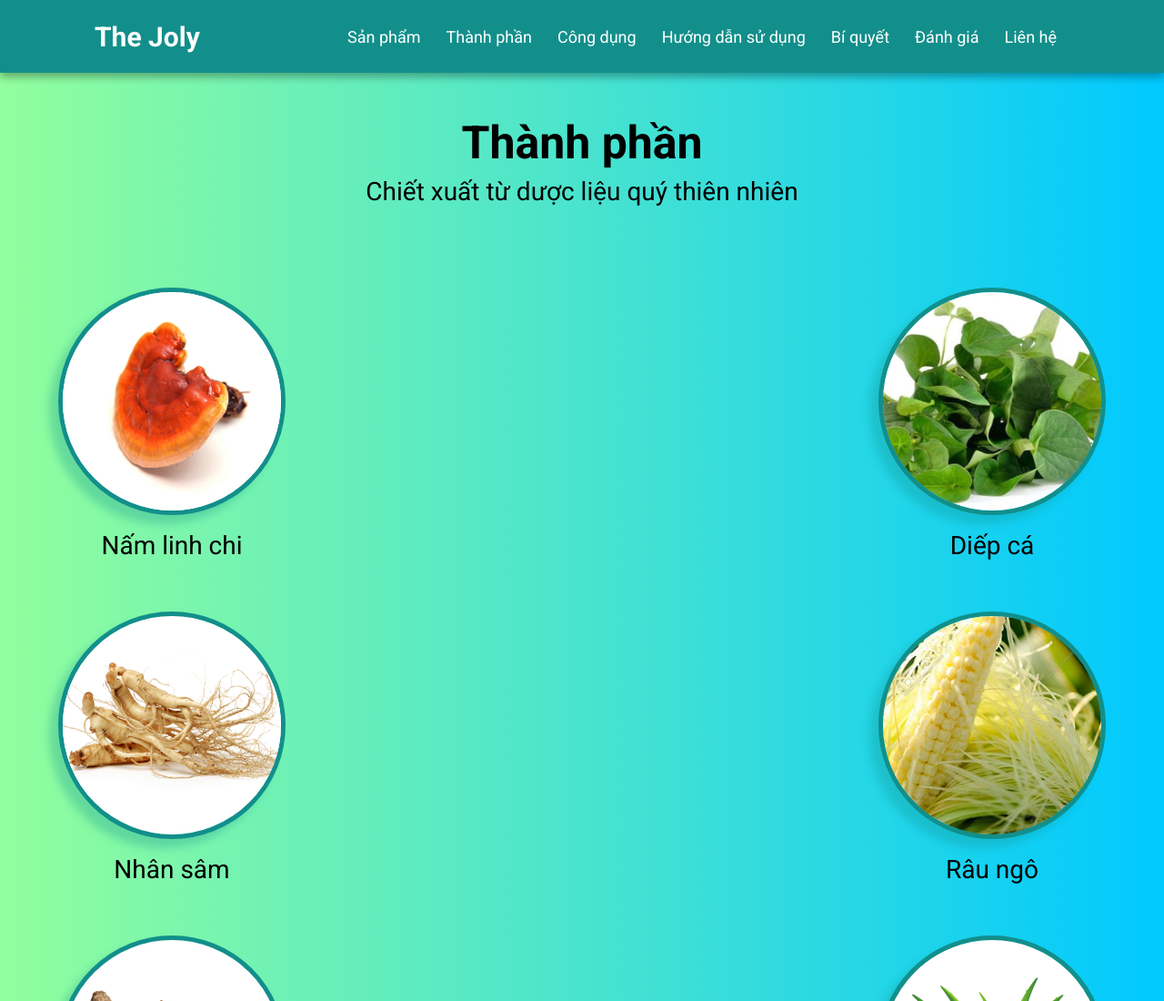
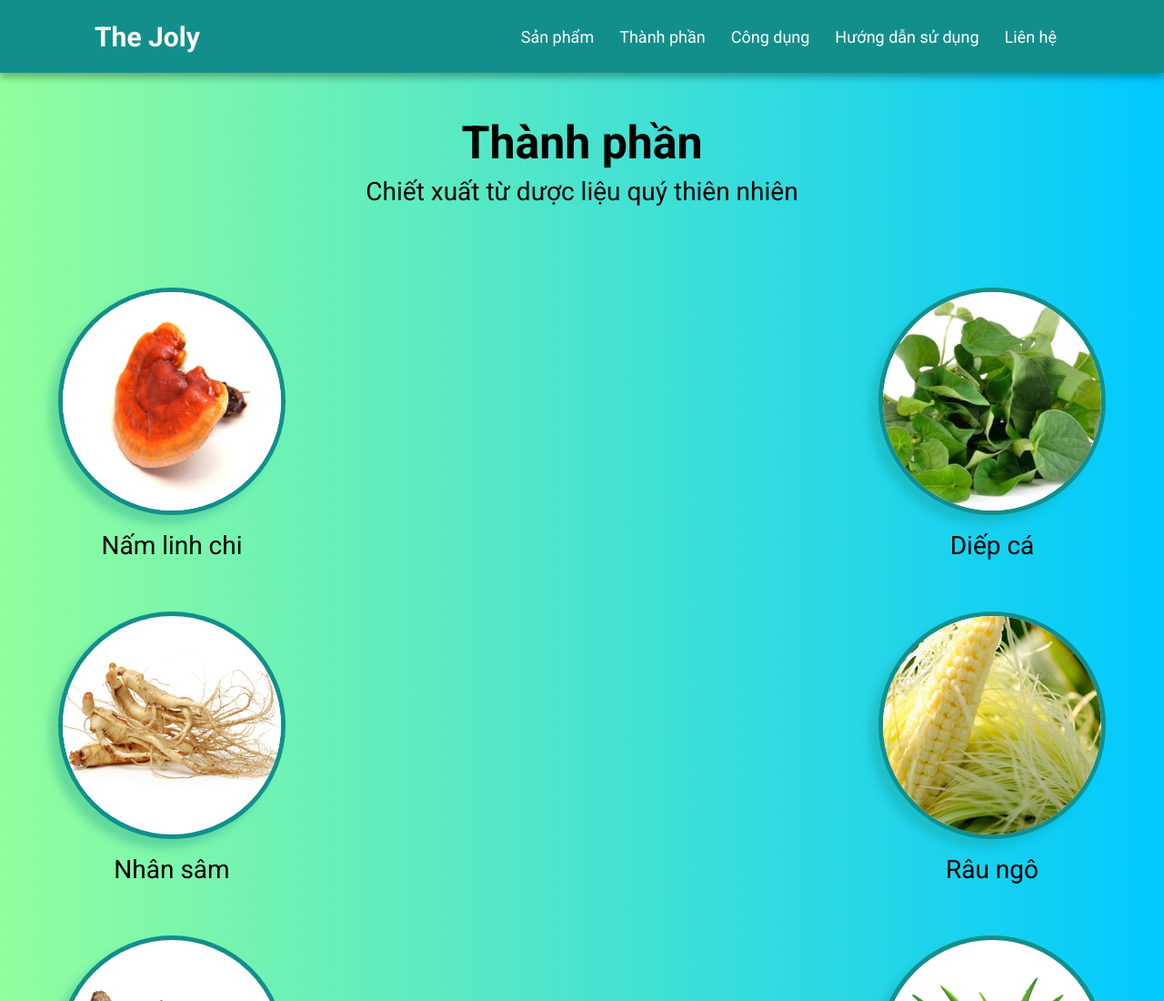
Before and after one commit to vanhieu95/the-joly, a website: page build/index.html in a window 1280 px wide. Shown: the top 1100 px of the page at 91% size. Drawn offline with Linux system fonts and the light colour scheme.

Commit message:
update navbar

```diff
--- a/build/index.html
+++ b/build/index.html
@@ -66,12 +66,12 @@
               <li class="menu__item">
                 <a class="menu__link" href="#guide">Hướng dẫn sử dụng</a>
               </li>
-              <li class="menu__item">
+              <!-- <li class="menu__item">
                 <a class="menu__link" href="#note">Bí quyết</a>
               </li>
               <li class="menu__item">
                 <a class="menu__link" href="#review">Đánh giá</a>
-              </li>
+              </li> -->
               <li class="menu__item">
                 <a class="menu__link" href="#contact">Liên hệ</a>
               </li>
```
